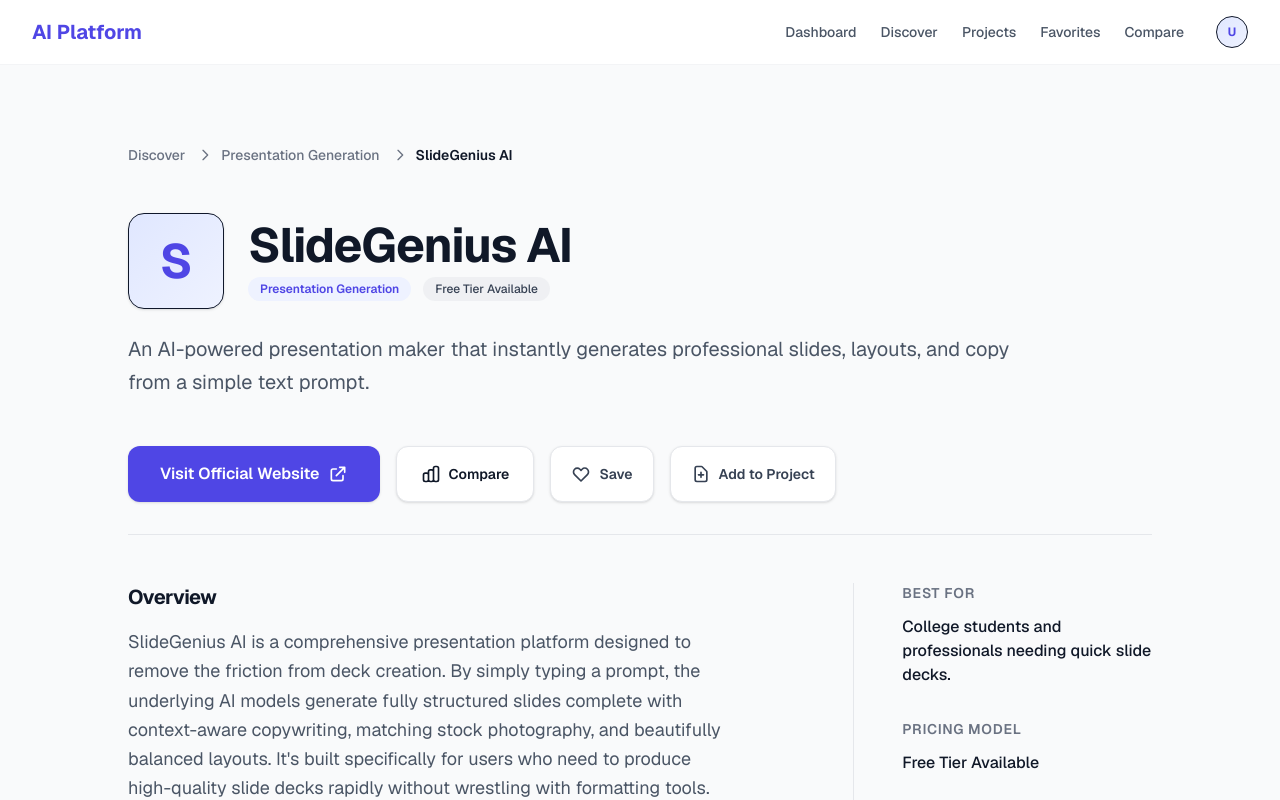
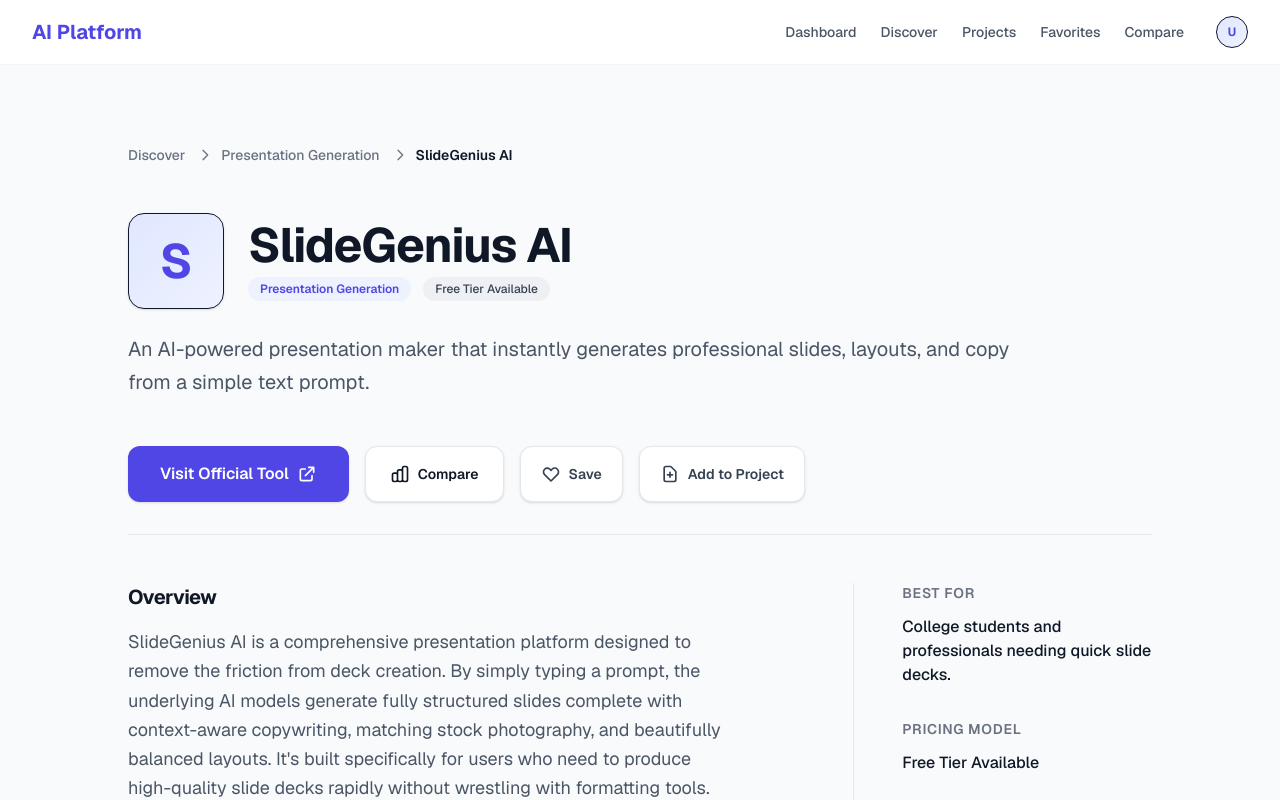
Before and after one commit to YashkumarLohra/ai-saas-platform, a Next.js app: page /tools/slide-genius-ai in a window 1280 px wide. Shown: the top 800 px of the page. Built offline with nearby package versions, Linux system fonts and the light colour scheme.

Commit message:
feat: improve tool launch and action experience

```diff
--- a/src/app/tools/[slug]/page.tsx
+++ b/src/app/tools/[slug]/page.tsx
@@ -18,15 +18,28 @@
 }
 
 function OfficialWebsiteAction({ tool }: { tool: typeof MOCK_RECOMMENDATIONS[0] }) {
+  if (tool.isIntegrated) {
+    return (
+      <button
+        className="w-full sm:w-auto rounded-xl bg-brand-600 px-8 py-4 text-base font-semibold text-white transition-all hover:bg-brand-500 focus:outline-none focus:ring-2 focus:ring-brand-500 focus:ring-offset-2 flex justify-center items-center gap-2 shadow-sm"
+      >
+        Use in Platform
+        <svg className="h-5 w-5" fill="none" viewBox="0 0 24 24" stroke="currentColor" aria-hidden="true">
+          <path strokeLinecap="round" strokeLinejoin="round" strokeWidth={2} d="M14 5l7 7m0 0l-7 7m7-7H3" />
+        </svg>
+      </button>
+    );
+  }
+
   return tool.websiteUrl ? (
     <a
       href={tool.websiteUrl}
       target="_blank"
       rel="noopener noreferrer"
       className="w-full sm:w-auto rounded-xl bg-brand-600 px-8 py-4 text-base font-semibold text-white transition-all hover:bg-brand-500 focus:outline-none focus:ring-2 focus:ring-brand-500 focus:ring-offset-2 flex justify-center items-center gap-2 shadow-sm"
-      aria-label={`Visit official website for ${tool.name} (opens in a new tab)`}
+      aria-label={`Visit official tool website for ${tool.name} (opens in a new tab)`}
     >
-      Visit Official Website
+      Visit Official Tool
       <svg className="h-5 w-5" fill="none" viewBox="0 0 24 24" stroke="currentColor" aria-hidden="true">
         <path strokeLinecap="round" strokeLinejoin="round" strokeWidth={2} d="M10 6H6a2 2 0 00-2 2v10a2 2 0 002 2h10a2 2 0 002-2v-4M14 4h6m0 0v6m0-6L10 14" />
       </svg>
@@ -36,7 +49,7 @@
       disabled
       className="w-full sm:w-auto rounded-xl bg-gray-200 dark:bg-zinc-800 px-8 py-4 text-base font-semibold text-gray-500 dark:text-gray-400 cursor-not-allowed flex justify-center items-center gap-2"
     >
-      Official website unavailable
+      Website unavailable
       <svg className="h-5 w-5 opacity-70" fill="none" viewBox="0 0 24 24" stroke="currentColor" aria-hidden="true">
         <path strokeLinecap="round" strokeLinejoin="round" strokeWidth={2} d="M13.828 10.172a4 4 0 00-5.656 0l-4 4a4 4 0 105.656 5.656l1.102-1.101m-.758-4.899a4 4 0 005.656 0l4-4a4 4 0 00-5.656-5.656l-1.1 1.1" />
       </svg>
--- a/src/components/CompareClientView.tsx
+++ b/src/components/CompareClientView.tsx
@@ -146,22 +146,29 @@
                       >
                         View Details
                       </Link>
-                      {tool.websiteUrl ? (
+                      {tool.isIntegrated ? (
+                        <button className="w-full text-center rounded-xl bg-brand-600 px-4 py-2 text-sm font-semibold text-white transition-colors hover:bg-brand-500 focus:outline-none focus:ring-2 focus:ring-brand-500 shadow-sm flex items-center justify-center gap-1.5">
+                          Use in Platform
+                          <svg className="w-3.5 h-3.5" fill="none" viewBox="0 0 24 24" stroke="currentColor" aria-hidden="true">
+                            <path strokeLinecap="round" strokeLinejoin="round" strokeWidth={2} d="M14 5l7 7m0 0l-7 7m7-7H3" />
+                          </svg>
+                        </button>
+                      ) : tool.websiteUrl ? (
                         <a
                           href={tool.websiteUrl}
                           target="_blank"
                           rel="noopener noreferrer"
                           className="w-full text-center rounded-xl bg-brand-600 px-4 py-2 text-sm font-semibold text-white transition-colors hover:bg-brand-500 focus:outline-none focus:ring-2 focus:ring-brand-500 shadow-sm flex items-center justify-center gap-1.5"
-                          aria-label={`Visit official website for ${tool.name} (opens in a new tab)`}
+                          aria-label={`Visit official tool website for ${tool.name} (opens in a new tab)`}
                         >
-                          Visit Website
+                          Visit Official Tool
                           <svg className="w-3.5 h-3.5" fill="none" viewBox="0 0 24 24" stroke="currentColor" aria-hidden="true">
                             <path strokeLinecap="round" strokeLinejoin="round" strokeWidth={2} d="M10 6H6a2 2 0 00-2 2v10a2 2 0 002 2h10a2 2 0 002-2v-4M14 4h6m0 0v6m0-6L10 14" />
                           </svg>
                         </a>
                       ) : (
                         <button disabled className="w-full rounded-xl bg-gray-100 dark:bg-zinc-800 px-4 py-2 text-sm font-semibold text-gray-400 dark:text-gray-500 cursor-not-allowed">
-                          Unavailable
+                          Website unavailable
                         </button>
                       )}
                     </div>
@@ -312,16 +319,23 @@
                     <Link href={`/tools/${tool.slug}`} className="flex-1 text-center rounded-xl border border-gray-200 dark:border-zinc-700 px-4 py-2 text-sm font-semibold text-gray-900 dark:text-white transition-colors hover:bg-gray-50 dark:hover:bg-zinc-800 shadow-sm focus:outline-none focus:ring-2 focus:ring-brand-500">
                       View Details
                     </Link>
-                    {tool.websiteUrl && (
+                    {tool.isIntegrated ? (
+                      <button className="flex-1 text-center rounded-xl bg-brand-600 px-4 py-2 text-sm font-semibold text-white transition-colors hover:bg-brand-500 shadow-sm focus:outline-none focus:ring-2 focus:ring-brand-500">
+                        Use in Platform
+                      </button>
+                    ) : tool.websiteUrl ? (
                       <a
                         href={tool.websiteUrl}
                         target="_blank"
                         rel="noopener noreferrer"
-                        className="flex-1 text-center rounded-xl bg-brand-600 px-4 py-2 text-sm font-semibold text-white transition-colors hover:bg-brand-500 shadow-sm focus:outline-none focus:ring-2 focus:ring-brand-500"
+                        className="flex-1 text-center rounded-xl bg-brand-600 px-4 py-2 text-sm font-semibold text-white transition-colors hover:bg-brand-500 shadow-sm focus:outline-none focus:ring-2 focus:ring-brand-500 flex items-center justify-center gap-1"
                       >
-                        Visit Website
+                        Visit Official Tool
+                        <svg className="w-3 h-3" fill="none" viewBox="0 0 24 24" stroke="currentColor" aria-hidden="true">
+                          <path strokeLinecap="round" strokeLinejoin="round" strokeWidth={2} d="M10 6H6a2 2 0 00-2 2v10a2 2 0 002 2h10a2 2 0 002-2v-4M14 4h6m0 0v6m0-6L10 14" />
+                        </svg>
                       </a>
-                    )}
+                    ) : null}
                   </div>
                 </div>
               ))}
--- a/src/types/index.ts
+++ b/src/types/index.ts
@@ -12,6 +12,7 @@
   pros: string[];
   cons: string[];
   websiteUrl?: string;
+  isIntegrated?: boolean;
 }
 
 export interface TaskContext {
```
